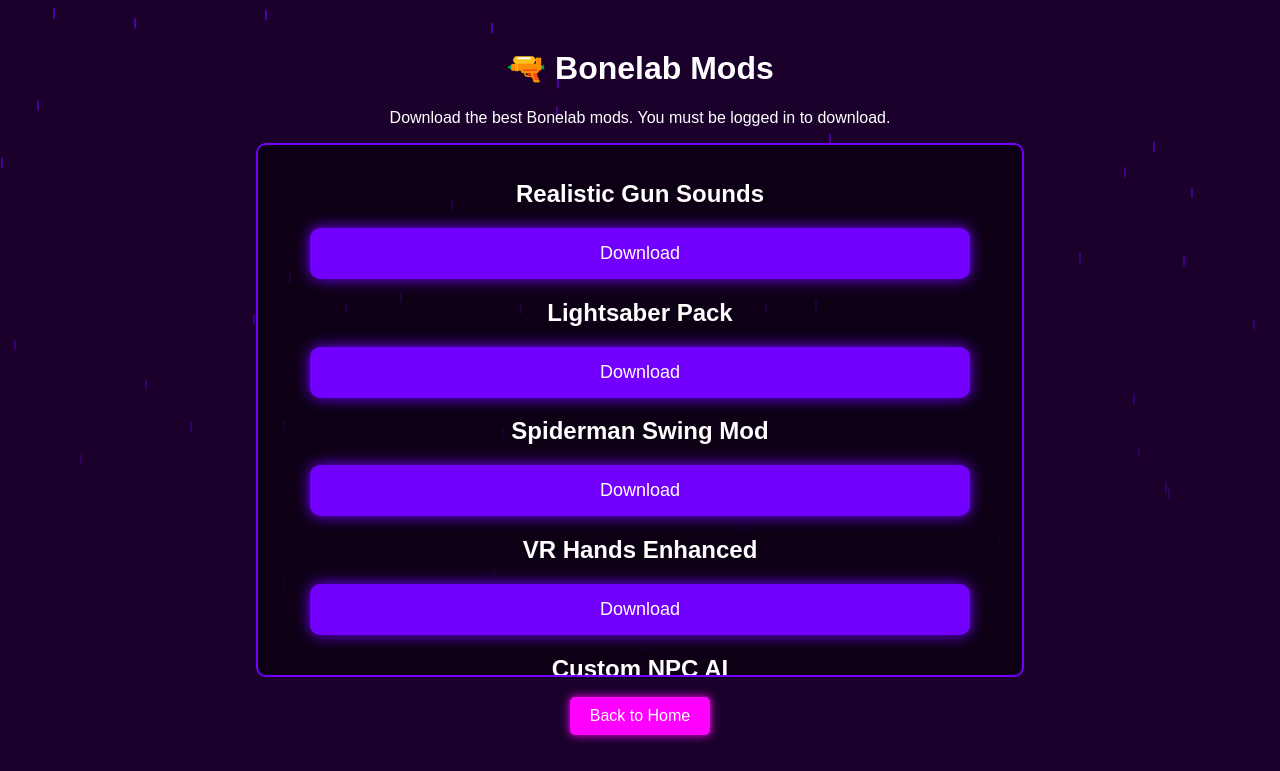
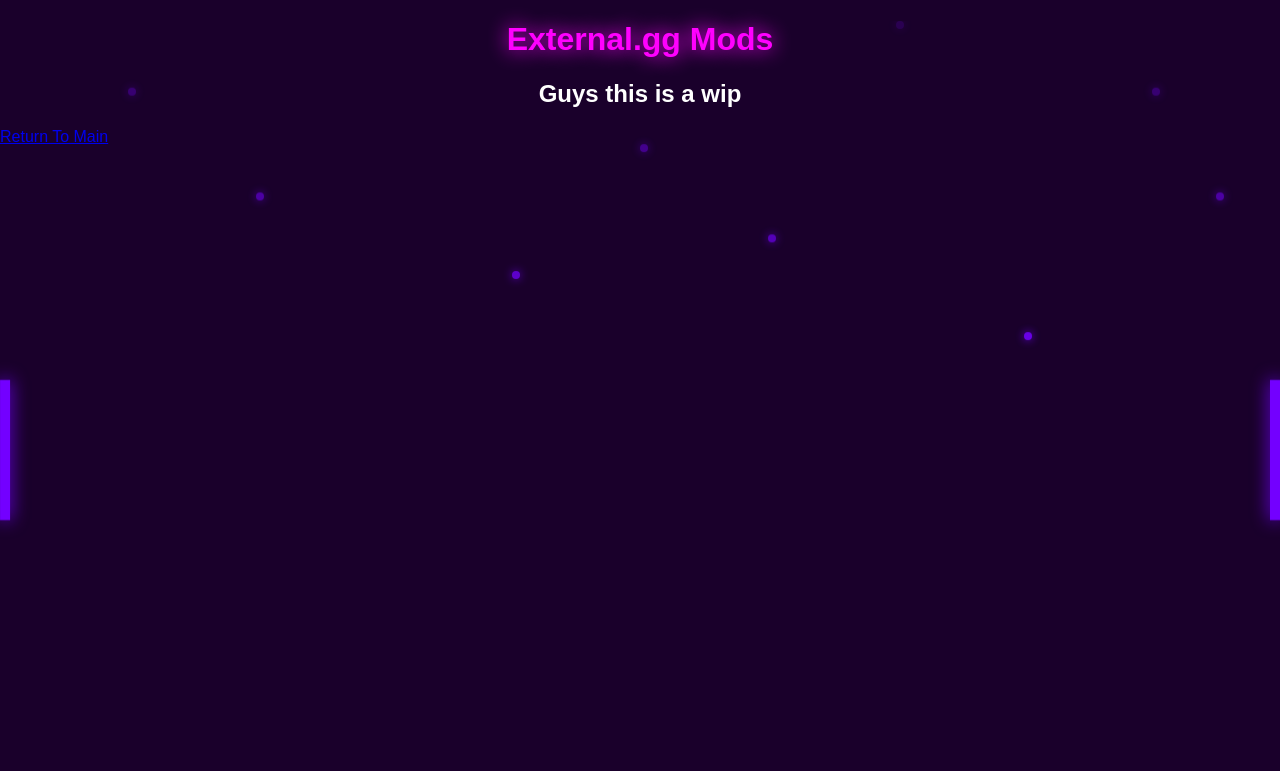
Before and after one commit to RiftGT/RiftGT.Github.io, a plain HTML site: page bonelab.html in a window 1280 px wide. Drawn offline with Linux system fonts and the light colour scheme.

Commit message:
Add files via upload

```diff
--- a/bonelab.html
+++ b/bonelab.html
@@ -3,185 +3,171 @@
 <head>
     <meta charset="UTF-8">
     <meta name="viewport" content="width=device-width, initial-scale=1.0">
-    <title>Bonelab Mods - External.gg Mods</title>
+    <title>External.gg Mods</title>
     <style>
+        /* Main Page Styling */
         body {
             background-color: #1a002b;
             color: white;
+            font-family: 'Arial', sans-serif;
             text-align: center;
-            font-family: Arial, sans-serif;
             overflow-x: hidden;
-            position: relative;
+            margin: 0;
+            padding: 0;
         }
 
-        .container {
-            padding: 20px;
+        /* Glowing Download Buttons */
+        .download-button {
+            display: block;
+            margin: 10px auto;
+            padding: 12px 20px;
+            font-size: 18px;
+            font-weight: bold;
+            color: white;
+            background: #7300ff;
+            border: 2px solid #fff;
+            border-radius: 8px;
+            text-decoration: none;
+            box-shadow: 0 0 10px #7300ff, 0 0 20px #7300ff;
+            transition: all 0.3s ease-in-out;
+            width: 300px;
         }
 
-        /* Scrollable Mods List */
-        .mods-container {
-            max-height: 500px;
-            overflow-y: auto;
-            padding: 15px;
+        .download-button:hover {
+            background: #a200ff;
+            box-shadow: 0 0 20px #a200ff, 0 0 40px #a200ff;
+        }
+
+        /* Features List Styling */
+        .features-container {
+            position: fixed;
+            bottom: 10px;
+            left: 20px;
+            width: 350px;
+            height: 250px;
+            overflow-y: scroll;
+            padding: 10px;
+            background: rgba(20, 0, 40, 0.8);
             border: 2px solid #7300ff;
             border-radius: 10px;
-            width: 60%;
-            margin: auto;
-            background: rgba(0, 0, 0, 0.5);
+            box-shadow: 0 0 15px #7300ff;
+            font-size: 16px;
+            text-align: left;
         }
 
-        .download-btn {
-            background: #7300ff;
-            color: white;
-            border: none;
-            padding: 15px;
-            margin: 10px;
-            border-radius: 10px;
-            font-size: 18px;
-            transition: 0.3s;
-            box-shadow: 0 0 15px #7300ff;
-            display: block;
-            width: 90%;
-            margin: 10px auto;
-            text-decoration: none;
-            text-align: center;
+        .features-title {
+            font-size: 20px;
+            color: #ff00ff;
+            text-shadow: 0 0 10px #ff00ff;
+            margin-bottom: 10px;
         }
 
-        .download-btn:hover {
-            background: #a34aff;
-            box-shadow: 0 0 25px #a34aff;
+        .feature {
+            margin: 5px 0;
+            color: #d4aaff;
+            font-weight: bold;
         }
 
-        /* Back to Home Button */
-        .back-home {
-            background: #ff00ff;
-            color: white;
-            border: none;
-            padding: 10px 20px;
-            cursor: pointer;
-            border-radius: 5px;
-            font-size: 16px;
-            margin-top: 20px;
-            box-shadow: 0 0 10px #ff00ff;
+        /* Particle Background */
+        .particle-container {
+            position: fixed;
+            width: 100%;
+            height: 100%;
+            overflow: hidden;
+            z-index: -1;
+            background: #1a002b;
         }
 
-        .back-home:hover {
-            background: #ff44ff;
-            box-shadow: 0 0 20px #ff44ff;
+        .particle {
+            position: absolute;
+            width: 8px;
+            height: 8px;
+            background: #7300ff;
+            border-radius: 50%;
+            box-shadow: 0 0 10px #7300ff;
+            animation: floatParticles linear infinite;
         }
 
-        /* Rain Particles */
-        .rain {
-            position: fixed;
-            top: 0;
-            left: 0;
-            width: 100%;
-            height: 100%;
-            pointer-events: none;
-            z-index: -1;
-        }
-
-        .raindrop {
-            position: absolute;
-            width: 2px;
-            height: 10px;
-            background-color: #7300ff;
-            opacity: 0.6;
-            animation: fall linear infinite;
-        }
-
-        @keyframes fall {
-            to {
+        @keyframes floatParticles {
+            0% {
                 transform: translateY(100vh);
                 opacity: 0;
             }
+            50% {
+                opacity: 1;
+            }
+            100% {
+                transform: translateY(-10vh);
+                opacity: 0;
+            }
         }
+
+        .particle:nth-child(1) { left: 10%; animation-duration: 6s; }
+        .particle:nth-child(2) { left: 20%; animation-duration: 7s; }
+        .particle:nth-child(3) { left: 30%; animation-duration: 5s; }
+        .particle:nth-child(4) { left: 40%; animation-duration: 8s; }
+        .particle:nth-child(5) { left: 50%; animation-duration: 6.5s; }
+        .particle:nth-child(6) { left: 60%; animation-duration: 7.5s; }
+        .particle:nth-child(7) { left: 70%; animation-duration: 5.5s; }
+        .particle:nth-child(8) { left: 80%; animation-duration: 9s; }
+        .particle:nth-child(9) { left: 90%; animation-duration: 6s; }
+        .particle:nth-child(10) { left: 95%; animation-duration: 7s; }
+
+        /* Side Decorations */
+        .side-deco {
+            position: fixed;
+            top: 50%;
+            width: 10px;
+            height: 100px;
+            background: #7300ff;
+            box-shadow: 0 0 15px #7300ff;
+            animation: pulse 2s infinite alternate;
+        }
+
+        .left-deco { left: 0; }
+        .right-deco { right: 0; }
+
+        @keyframes pulse {
+            0% { transform: scaleY(1); }
+            100% { transform: scaleY(1.5); }
+        }
+
     </style>
 </head>
 <body>
 
-    <div class="container">
-        <h1>🔫 Bonelab Mods</h1>
-        <p>Download the best Bonelab mods. You must be logged in to download.</p>
-
-        <!-- Scrollable Mods List -->
-        <div class="mods-container" id="mods-list"></div>
-
-        <button class="back-home" onclick="window.location.href='index.html'">Back to Home</button>
+    <!-- Particle Background -->
+    <div class="particle-container">
+        <div class="particle"></div>
+        <div class="particle"></div>
+        <div class="particle"></div>
+        <div class="particle"></div>
+        <div class="particle"></div>
+        <div class="particle"></div>
+        <div class="particle"></div>
+        <div class="particle"></div>
+        <div class="particle"></div>
+        <div class="particle"></div>
     </div>
 
-    <!-- Rain Particle Effect -->
-    <div class="rain" id="rain-container"></div>
+    <!-- Side Decorations -->
+    <div class="side-deco left-deco"></div>
+    <div class="side-deco right-deco"></div>
 
-    <script>
-        // Generate medium rain effect
-        function createRain() {
-            const rainContainer = document.getElementById("rain-container");
-            for (let i = 0; i < 50; i++) {
-                let drop = document.createElement("div");
-                drop.classList.add("raindrop");
-                drop.style.left = Math.random() * 100 + "vw";
-                drop.style.animationDuration = (Math.random() * 2 + 2) + "s";
-                drop.style.animationDelay = Math.random() * 2 + "s";
-                rainContainer.appendChild(drop);
-            }
-        }
+    <h1 style="color: #ff00ff; text-shadow: 0 0 20px #ff00ff;">External.gg Mods</h1>
 
-        createRain();
+    <!-- Glowing Download Buttons -->
 
-        // Check if the user is logged in
-        function isLoggedIn() {
-            return localStorage.getItem("loggedIn") === "true";
-        }
+     <h2>Guys this is a wip</h2>
 
-        function updateButtons() {
-            document.querySelectorAll(".download-btn").forEach(btn => {
-                if (isLoggedIn()) {
-                    btn.classList.add("active");
-                    btn.removeAttribute("disabled");
-                    btn.style.cursor = "pointer";
-                } else {
-                    btn.classList.remove("active");
-                    btn.setAttribute("disabled", "true");
-                    btn.style.cursor = "not-allowed";
-                }
-            });
-        }
+<a href="btn" style="float: left;" class="index.html">Return To Main</a>
 
-        const mods = [
-            { name: "Realistic Gun Sounds", link: "https://example.com/mod1.zip" },
-            { name: "Lightsaber Pack", link: "https://example.com/mod2.zip" },
-            { name: "Spiderman Swing Mod", link: "https://example.com/mod3.zip" },
-            { name: "VR Hands Enhanced", link: "https://example.com/mod4.zip" },
-            { name: "Custom NPC AI", link: "https://example.com/mod5.zip" },
-            { name: "Super Strength Mod", link: "https://example.com/mod6.zip" },
-            { name: "Grappling Hook", link: "https://example.com/mod7.zip" },
-            { name: "Bullet Time Mode", link: "https://example.com/mod8.zip" },
-            { name: "Portal Gun", link: "https://example.com/mod9.zip" },
-            { name: "Futuristic Weapons", link: "https://example.com/mod10.zip" }
-        ];
 
-        const modsList = document.getElementById("mods-list");
 
-        mods.forEach(mod => {
-            let modElement = document.createElement("div");
-            modElement.innerHTML = `
-                <h2>${mod.name}</h2>
-                <button class="download-btn" onclick="downloadMod('${mod.link}')" disabled>Download</button>
-            `;
-            modsList.appendChild(modElement);
-        });
 
-        function downloadMod(link) {
-            if (isLoggedIn()) {
-                window.location.href = link;
-            } else {
-                alert("You must be logged in to download mods.");
-            }
-        }
 
-        updateButtons();
-    </script>
+
+
 
 </body>
 </html>
```
